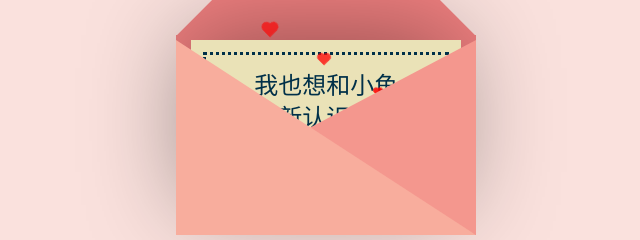
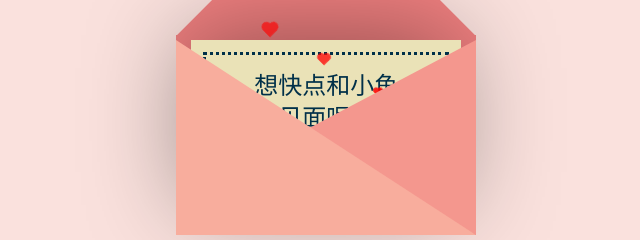
Before and after one commit to chenyu0824/chenyu0824.github.io, a plain HTML site: page index.html in a window 1280 px wide. Shown: the part 191-431 px from the top of the page, 311-951 px from the left. Drawn offline with nearby package versions, Linux system fonts and the light colour scheme.

Commit message:
Add files via upload

```diff
--- a/index.html
+++ b/index.html
@@ -259,8 +259,8 @@
         <div class="front"></div>
         <div class="card">
           <div class="text">
-			我也想和小鱼
-		  </br>  重新认识呢！
+			想快点和小鱼
+		  </br>  见面呢！
 		  </div>
           <div class="heart" </div>
           </div>
```
